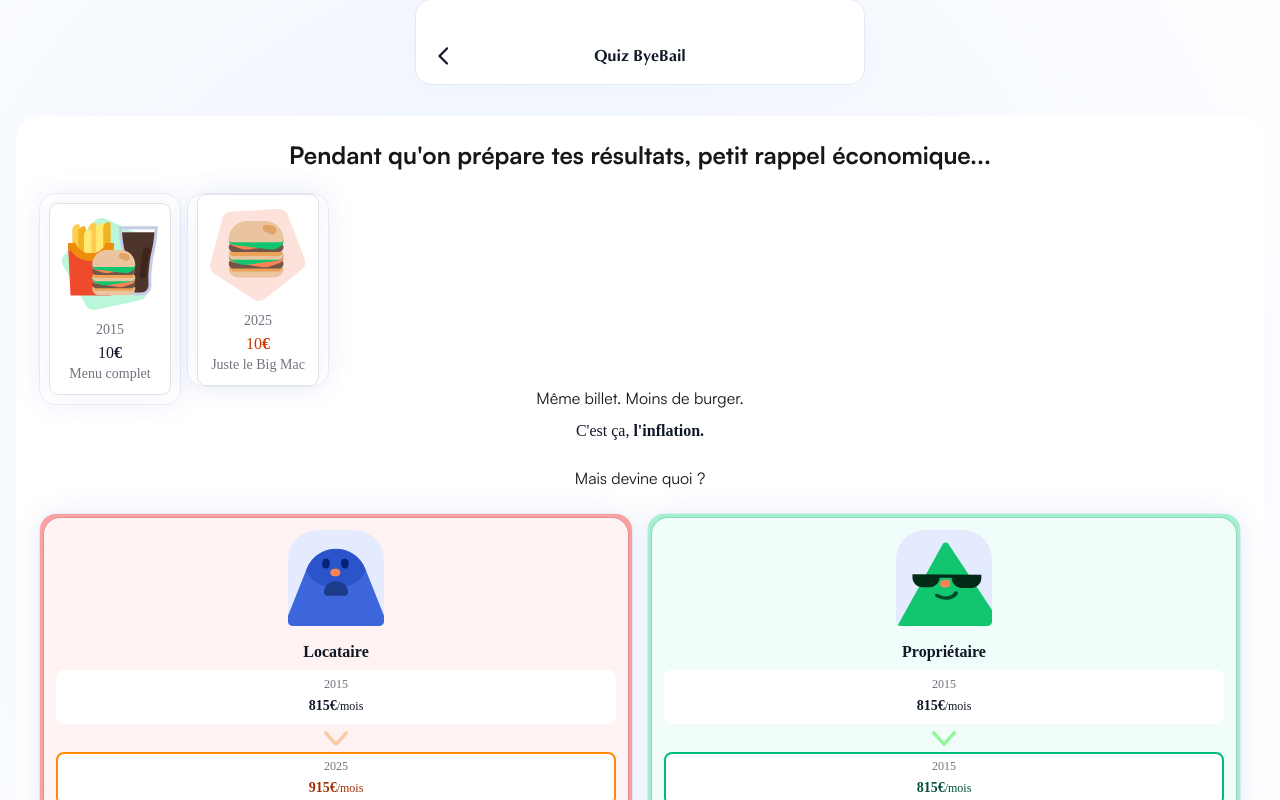
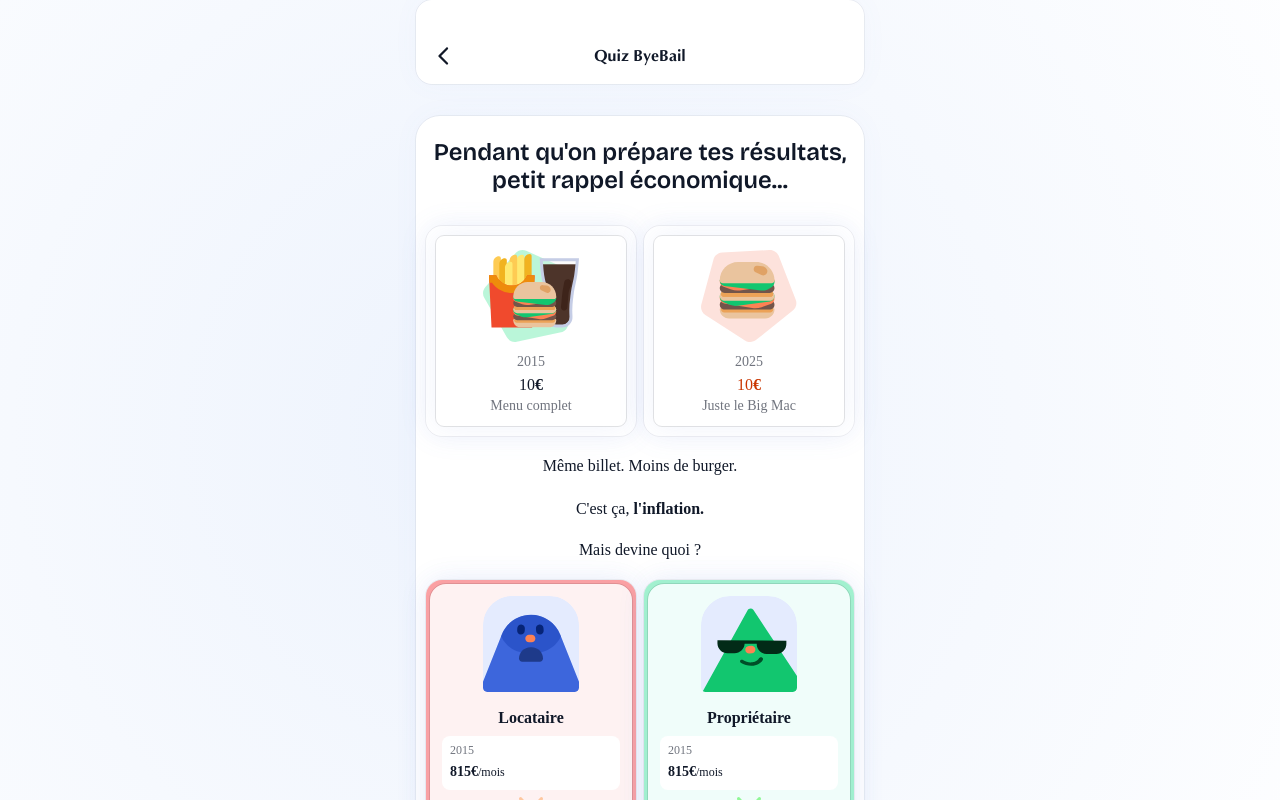
Before and after one commit to CLEMENT-R-DEV/ByeBail-Quizz, a Next.js app: page /inflation in a window 1280 px wide. Shown: the top 800 px of the page. Built offline with nearby package versions, Linux system fonts and the light colour scheme.

Commit message:
(feat): UI/UX animation /inflation

```diff
--- a/app/inflation/page.tsx
+++ b/app/inflation/page.tsx
@@ -18,16 +18,18 @@ export default function InflationPage() {
 
       <main className="flex-1 flex flex-col mx-4 pt-8">
         {/* Contenu */}
-        <div className="bg-white rounded-3xl p-6 mb-8">
+        <div className="w-full max-w-md mx-auto p-2.5 bg-white rounded-3xl shadow-[0px_0px_27.5px_0px_rgba(104,137,228,0.04)] outline outline-[0.80px] outline-offset-[-0.80px] outline-black/5 inline-flex flex-col justify-start items-start gap-5 mb-8">
           {/* Titre */}
-          <h2 className="text-2xl font-bold mb-6 text-center leading-tight">
-            Pendant qu&apos;on prépare tes résultats, petit rappel économique...
-          </h2>
+          <div className="self-stretch h-20 inline-flex flex-col justify-center items-center gap-1.5">
+            <div className="self-stretch text-center justify-center text-gray-900 text-2xl font-semibold font-['Bricolage_Grotesque'] leading-7">
+              Pendant qu&apos;on prépare tes résultats, petit rappel économique...
+            </div>
+          </div>
 
           {/* Comparaison Big Mac */}
-          <div className="self-stretch h-48 inline-flex justify-start items-start gap-2">
+          <div className="self-stretch inline-flex justify-start items-start gap-2">
             {/* Menu complet 2015 */}
-            <div className="flex-1 p-2.5 bg-white rounded-2xl shadow-[0px_0px_27.5px_0px_rgba(104,137,228,0.10)] outline outline-[0.80px] outline-offset-[-0.80px] outline-black/5 inline-flex flex-col justify-center items-center gap-2.5">
+            <div className="w-[calc(50%-4px)] p-2.5 bg-white rounded-2xl shadow-[0px_0px_27.5px_0px_rgba(104,137,228,0.10)] outline outline-[0.80px] outline-offset-[-0.80px] outline-black/5 inline-flex flex-col justify-center items-center gap-2.5">
               <div className="self-stretch p-3 bg-white rounded-lg shadow-[0px_0px_27.5px_0px_rgba(104,137,228,0.10)] outline outline-[0.80px] outline-offset-[-0.80px] outline-black/10 flex flex-col justify-center items-center gap-2.5">
                 <div className="relative w-24 h-24">
                   <Image
@@ -49,8 +51,8 @@ export default function InflationPage() {
             </div>
 
             {/* Big Mac 2025 */}
-            <div className="flex-1 self-stretch p-2.5 bg-white rounded-2xl shadow-[0px_0px_27.5px_0px_rgba(104,137,228,0.10)] outline outline-[0.80px] outline-offset-[-0.80px] outline-black/5 inline-flex flex-col justify-center items-center gap-2.5">
-              <div className="self-stretch flex-1 p-3 bg-white rounded-lg shadow-[0px_0px_27.5px_0px_rgba(104,137,228,0.10)] outline outline-[0.80px] outline-offset-[-0.80px] outline-black/10 flex flex-col justify-center items-center gap-2.5">
+            <div className="w-[calc(50%-4px)] p-2.5 bg-white rounded-2xl shadow-[0px_0px_27.5px_0px_rgba(104,137,228,0.10)] outline outline-[0.80px] outline-offset-[-0.80px] outline-black/5 inline-flex flex-col justify-center items-center gap-2.5">
+              <div className="self-stretch p-3 bg-white rounded-lg shadow-[0px_0px_27.5px_0px_rgba(104,137,228,0.10)] outline outline-[0.80px] outline-offset-[-0.80px] outline-black/10 flex flex-col justify-center items-center gap-2.5">
                 <div className="relative w-24 h-24">
                   <Image
                     src="/images/Burger.svg"
@@ -72,21 +74,24 @@ export default function InflationPage() {
           </div>
 
           {/* Texte explicatif */}
-          <p className="text-center text-base mb-2">
+          <div className="self-stretch text-center justify-center text-gray-900 text-base font-normal font-['Satoshi'] leading-5">
             Même billet. Moins de burger.
-          </p>
-          <p className="text-center text-base mb-6">
-            <span className="text-gray-900 font-normal font-['Satoshi'] leading-5">C&apos;est ça, </span>
-            <span className="text-gray-900 font-bold font-['Satoshi_Variable'] leading-5">l&apos;inflation.</span>
-          </p>
+          </div>
+
+          <div className="self-stretch text-center justify-center">
+            <span className="text-gray-900 text-base font-normal font-['Satoshi'] leading-5">C&apos;est ça, </span>
+            <span className="text-gray-900 text-base font-bold font-['Satoshi'] leading-5">l&apos;inflation.</span>
+          </div>
 
           {/* Question */}
-          <p className="text-center text-base mb-6">Mais devine quoi ?</p>
+          <div className="self-stretch text-center justify-center text-gray-900 text-base font-normal font-['Satoshi'] leading-5">
+            Mais devine quoi ?
+          </div>
 
           {/* Cartes Locataire vs Propriétaire */}
-          <div className="grid grid-cols-2 gap-4">
+          <div className="self-stretch inline-flex justify-start items-start gap-2">
             {/* Locataire */}
-            <div className="self-stretch p-1 bg-red-300 rounded-2xl shadow-[0px_0px_27.5px_0px_rgba(104,137,228,0.10)] outline outline-[0.80px] outline-offset-[-0.80px] outline-black/5 inline-flex flex-col justify-center items-center gap-2.5">
+            <div className="w-[calc(50%-4px)] p-1 bg-red-300 rounded-2xl shadow-[0px_0px_27.5px_0px_rgba(104,137,228,0.10)] outline outline-[0.80px] outline-offset-[-0.80px] outline-black/5 inline-flex flex-col justify-center items-center gap-2.5">
               <div className="self-stretch p-3 bg-red-50 rounded-2xl shadow-[0px_0px_27.5px_0px_rgba(104,137,228,0.10)] outline outline-[0.80px] outline-offset-[-0.80px] outline-black/10 flex flex-col justify-center items-center gap-2.5">
               <div className="w-24 h-24 relative mb-2">
                 <Image
@@ -100,8 +105,8 @@ export default function InflationPage() {
 
               <div className="self-stretch flex flex-col justify-start items-center gap-0.5">
                 <div className="w-full p-2 bg-white rounded-lg flex flex-col justify-start items-start gap-0.5">
-                  <div className="w-full text-center justify-center text-gray-900/60 text-xs font-medium font-['Satoshi'] leading-3">2015</div>
-                  <div className="w-full text-center justify-center">
+                  <div className="w-full text-left text-gray-900/60 text-xs font-medium font-['Satoshi'] leading-3">2015</div>
+                  <div className="w-full text-left">
                     <span className="text-gray-900 text-sm font-bold font-['Satoshi_Variable'] leading-4">815€</span>
                     <span className="text-gray-900 text-xs font-medium font-['Satoshi'] leading-3">/mois</span>
                   </div>
@@ -117,8 +122,8 @@ export default function InflationPage() {
                   />
                 </div>
                 <div className="w-full p-2 bg-white rounded-lg outline outline-2 outline-offset-[-2px] outline-orange-400 flex flex-col justify-start items-start gap-0.5">
-                  <div className="w-full text-center justify-center text-gray-900/60 text-xs font-medium font-['Satoshi'] leading-3">2025</div>
-                  <div className="w-full text-center justify-center">
+                  <div className="w-full text-left text-gray-900/60 text-xs font-medium font-['Satoshi'] leading-3">2025</div>
+                  <div className="w-full text-left">
                     <span className="text-orange-800 text-sm font-bold font-['Satoshi_Variable'] leading-4">915€</span>
                     <span className="text-orange-800 text-xs font-medium font-['Satoshi'] leading-3">/mois</span>
                   </div>
@@ -128,7 +133,7 @@ export default function InflationPage() {
             </div>
 
             {/* Propriétaire */}
-            <div className="self-stretch p-1 bg-emerald-200 rounded-2xl shadow-[0px_0px_27.5px_0px_rgba(104,137,228,0.10)] outline outline-[0.80px] outline-offset-[-0.80px] outline-black/5 inline-flex flex-col justify-center items-center gap-2.5">
+            <div className="w-[calc(50%-4px)] p-1 bg-emerald-200 rounded-2xl shadow-[0px_0px_27.5px_0px_rgba(104,137,228,0.10)] outline outline-[0.80px] outline-offset-[-0.80px] outline-black/5 inline-flex flex-col justify-center items-center gap-2.5">
               <div className="self-stretch p-3 bg-teal-50 rounded-2xl shadow-[0px_0px_27.5px_0px_rgba(104,137,228,0.10)] outline outline-[0.80px] outline-offset-[-0.80px] outline-black/10 flex flex-col justify-center items-center gap-2.5">
               <div className="w-24 h-24 relative mb-2">
                 <Image
@@ -142,8 +147,8 @@ export default function InflationPage() {
 
               <div className="self-stretch flex flex-col justify-start items-center gap-0.5">
                 <div className="w-full p-2 bg-white rounded-lg flex flex-col justify-start items-start gap-0.5">
-                  <div className="w-full text-center justify-center text-gray-900/60 text-xs font-medium font-['Satoshi'] leading-3">2015</div>
-                  <div className="w-full text-center justify-center">
+                  <div className="w-full text-left text-gray-900/60 text-xs font-medium font-['Satoshi'] leading-3">2015</div>
+                  <div className="w-full text-left">
                     <span className="text-gray-900 text-sm font-bold font-['Satoshi_Variable'] leading-4">815€</span>
                     <span className="text-gray-900 text-xs font-medium font-['Satoshi'] leading-3">/mois</span>
                   </div>
@@ -159,8 +164,8 @@ export default function InflationPage() {
                   />
                 </div>
                 <div className="w-full p-2 bg-white rounded-lg outline outline-2 outline-offset-[-2px] outline-emerald-500 flex flex-col justify-start items-start gap-0.5">
-                  <div className="w-full text-center justify-center text-gray-900/60 text-xs font-medium font-['Satoshi'] leading-3">2015</div>
-                  <div className="w-full text-center justify-center">
+                  <div className="w-full text-left text-gray-900/60 text-xs font-medium font-['Satoshi'] leading-3">2015</div>
+                  <div className="w-full text-left">
                     <span className="text-emerald-900 text-sm font-bold font-['Satoshi_Variable'] leading-4">815€</span>
                     <span className="text-emerald-900 text-xs font-medium font-['Satoshi'] leading-3">/mois</span>
                   </div>
```
